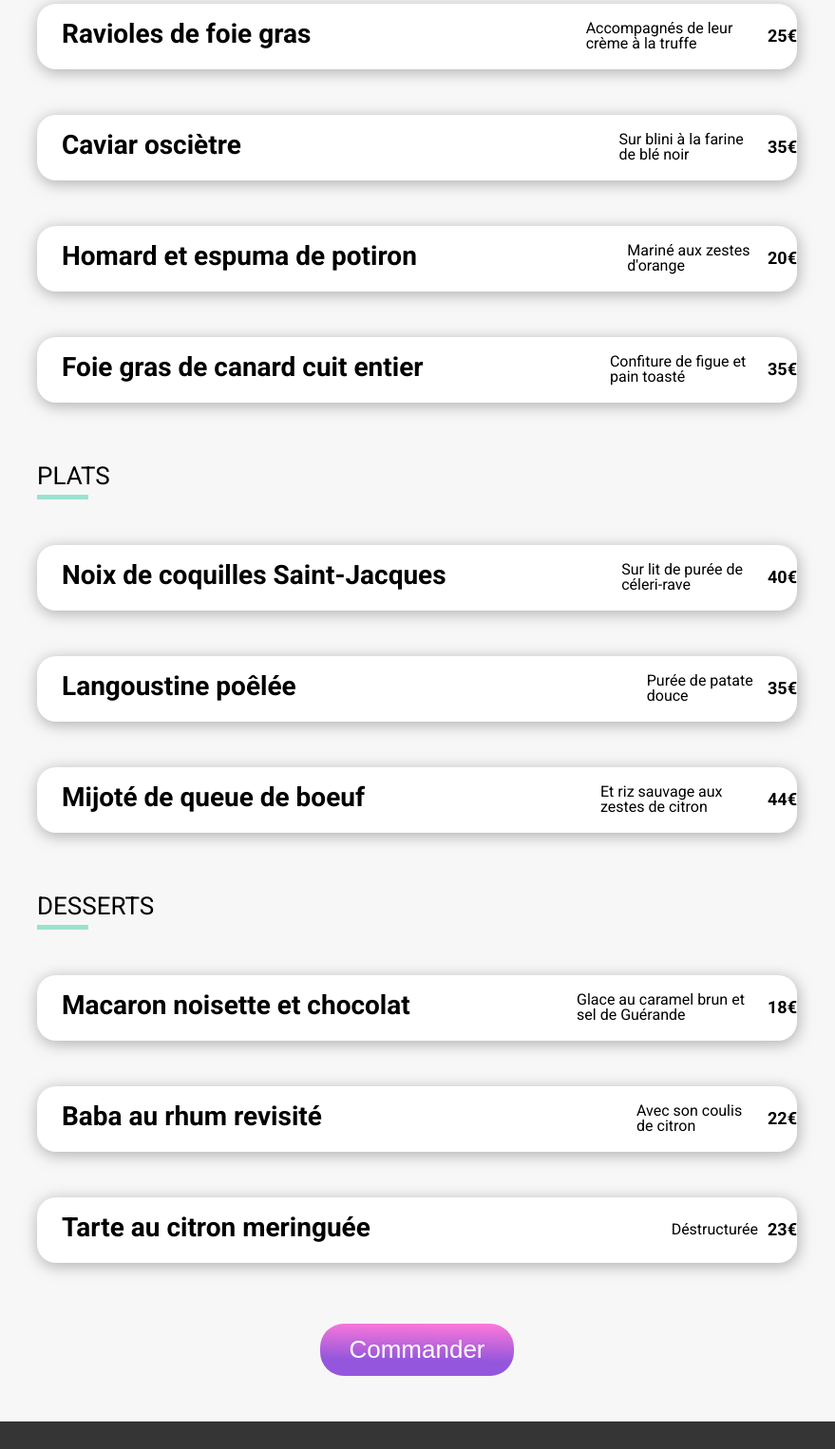
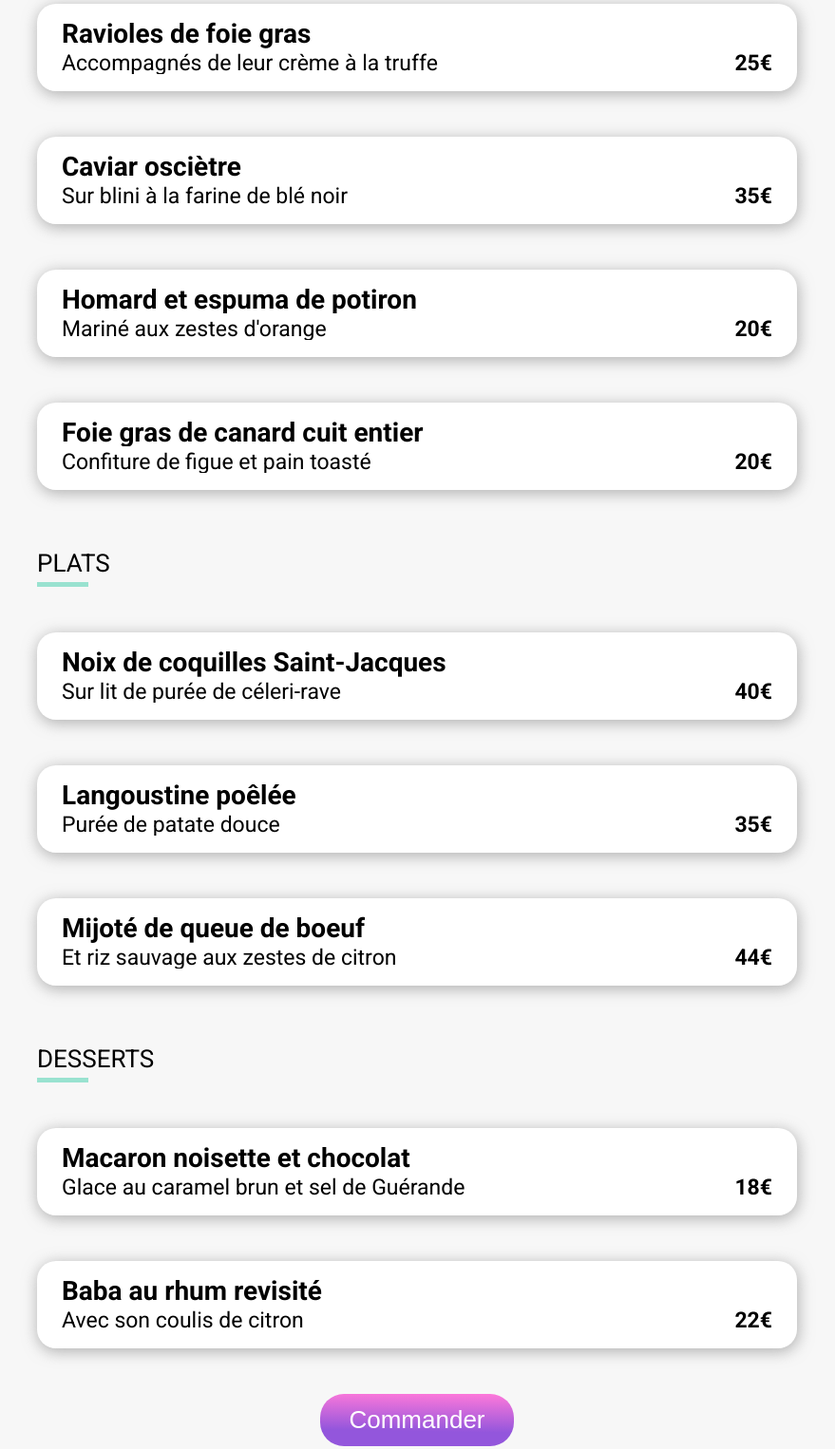
Before and after one commit to ergydev/ohmyfood, a plain HTML site: page menu_la_note_enchantee.html in a window 1280 px wide. Shown: the part 689-2215 px from the top of the page at 95% size, without its empty margins (201-1080 px from the left). Drawn offline with Linux system fonts and the light colour scheme; a web font is replaced by a local one.

Commit message:
fixed pages texts

```diff
--- a/menu_la_note_enchantee.html
+++ b/menu_la_note_enchantee.html
@@ -22,8 +22,6 @@
         <link rel="stylesheet" href="css/style.css">
     </head>
 <body>
-    <div id="page-container">
-
         <header id="menu__header">
             <div class="container">
                 <div class="header__logo">
@@ -52,48 +50,48 @@
                             <h2>entrées</h2>
                         </div>
                         <div class="menu__plat">
-                            <div class="menu__plat--title">
+                            <div class="menu__plat--title elipssis">
                                 <h3>Ravioles de foie gras</h3>
+                                <div class="menu__plat--text">
+                                    <p class="elipssis">Accompagnés de leur crème à la truffe</p>
+                                    <p class="menu__plat--price">25€</p>
                                 </div>
-                            <div class="menu__plat--text">
-                                <p>Accompagnés de leur crème à la truffe</p>
-                                <p class="menu__plat--price">25€</p>
                             </div>
                             <div class="menu__plat--validate">
                                 <i class="fa-solid fa-check"></i>
                             </div>
                         </div>
                         <div class="menu__plat">
-                            <div class="menu__plat--title">
+                            <div class="menu__plat--title elipssis">
                                 <h3>Caviar osciètre</h3>
+                                <div class="menu__plat--text">
+                                    <p class="elipssis">Sur blini à la farine de blé noir</p>
+                                    <p class="menu__plat--price">35€</p>
                                 </div>
-                            <div class="menu__plat--text">
-                                <p>Sur blini à la farine de blé noir</p>
-                                <p class="menu__plat--price">35€</p>
                             </div>
                             <div class="menu__plat--validate">
                                 <i class="fa-solid fa-check"></i>
                             </div>
                         </div>
                         <div class="menu__plat">
-                            <div class="menu__plat--title">
-                                <h3>Homard et espuma de potiron</h3>
+                            <div class="menu__plat--title elipssis">
+                                <h3 class="elipssis">Homard et espuma de potiron</h3>
+                                <div class="menu__plat--text">
+                                    <p class="elipssis">Mariné aux zestes d'orange</p>
+                                    <p class="menu__plat--price">20€</p>
                                 </div>
-                            <div class="menu__plat--text">
-                                <p>Mariné aux zestes d'orange</p>
-                                <p class="menu__plat--price">20€</p>
                             </div>
                             <div class="menu__plat--validate">
                                 <i class="fa-solid fa-check"></i>
                             </div>
                         </div>
                         <div class="menu__plat">
-                            <div class="menu__plat--title">
-                                <h3>Foie gras de canard cuit entier</h3>
+                            <div class="menu__plat--title elipssis">
+                                <h3 class="elipssis">Foie gras de canard cuit entier</h3>
+                                <div class="menu__plat--text">
+                                    <p class="elipssis">Confiture de figue et pain toasté</p>
+                                    <p class="menu__plat--price">20€</p>
                                 </div>
-                            <div class="menu__plat--text">
-                                <p>Confiture de figue et pain toasté</p>
-                                <p class="menu__plat--price">35€</p>
                             </div>
                             <div class="menu__plat--validate">
                                 <i class="fa-solid fa-check"></i>
@@ -106,36 +104,36 @@
                             <h2>plats</h2>
                         </div>
                         <div class="menu__plat">
-                            <div class="menu__plat--title">
+                            <div class="menu__plat--title elipssis">
                                 <h3>Noix de coquilles Saint-Jacques</h3>
+                                <div class="menu__plat--text">
+                                    <p class="elipssis">Sur lit de purée de céleri-rave</p>
+                                    <p class="menu__plat--price">40€</p>
                                 </div>
-                            <div class="menu__plat--text">
-                                <p>Sur lit de purée de céleri-rave</p>
-                                <p class="menu__plat--price">40€</p>
                             </div>
                             <div class="menu__plat--validate">
                                 <i class="fa-solid fa-check"></i>
                             </div>
                         </div>
                         <div class="menu__plat">
-                            <div class="menu__plat--title">
+                            <div class="menu__plat--title elipssis">
                                 <h3>Langoustine poêlée</h3>
+                                <div class="menu__plat--text">
+                                    <p class="elipssis">Purée de patate douce</p>
+                                    <p class="menu__plat--price">35€</p>
                                 </div>
-                            <div class="menu__plat--text">
-                                <p>Purée de patate douce</p>
-                                <p class="menu__plat--price">35€</p>
                             </div>
                             <div class="menu__plat--validate">
                                 <i class="fa-solid fa-check"></i>
                             </div>
                         </div>
                         <div class="menu__plat">
-                            <div class="menu__plat--title">
+                            <div class="menu__plat--title elipssis">
                                 <h3>Mijoté de queue de boeuf</h3>
+                                <div class="menu__plat--text">
+                                    <p class="elipssis">Et riz sauvage aux zestes de citron</p>
+                                    <p class="menu__plat--price">44€</p>
                                 </div>
-                            <div class="menu__plat--text">
-                                <p>Et riz sauvage aux zestes de citron</p>
-                                <p class="menu__plat--price">44€</p>
                             </div>
                             <div class="menu__plat--validate">
                                 <i class="fa-solid fa-check"></i>
@@ -148,43 +146,29 @@
                             <h2>Desserts</h2>
                         </div>
                         <div class="menu__plat">
-                            <div class="menu__plat--title">
+                            <div class="menu__plat--title elipssis">
                                 <h3>Macaron noisette et chocolat</h3>
+                                <div class="menu__plat--text">
+                                    <p class="elipssis">Glace au caramel brun et sel de Guérande</p>
+                                    <p class="menu__plat--price">18€</p>
                                 </div>
-                            <div class="menu__plat--text">
-                                <p>Glace au caramel brun et sel de Guérande</p>
-                                <p class="menu__plat--price">18€</p>
                             </div>
                             <div class="menu__plat--validate">
                                 <i class="fa-solid fa-check"></i>
                             </div>
                         </div>
                         <div class="menu__plat">
-                            <div class="menu__plat--title">
-                                <h3>Baba au rhum revisité</h3>
+                            <div class="menu__plat--title elipssis">
+                                <h3>Baba au rhum revisité </h3>
+                                <div class="menu__plat--text">
+                                    <p class="elipssis">Avec son coulis de citron</p>
+                                    <p class="menu__plat--price">22€</p>
                                 </div>
-                            <div class="menu__plat--text">
-                                <p>Avec son coulis de citron</p>
-                                <p class="menu__plat--price">22€</p>
                             </div>
                             <div class="menu__plat--validate">
                                 <i class="fa-solid fa-check"></i>
                             </div>
                         </div>
-                        <div class="menu__plat">
-                            <div class="menu__plat--title">
-                                <h3>Tarte au citron meringuée</h3>
-                            </div>
-                            <div class="menu__plat--text">
-                                <p>Déstructurée</p>
-                                <p class="menu__plat--price">23€</p>
-                            </div>
-                            <div class="menu__plat--validate">
-                                <i class="fa-solid fa-check"></i>
-                            </div>
-                        </div>
-                    </div>
-
                     <div class="menu__button">
                         <button class="menu__button--btn btn">Commander</button>
                     </div>
@@ -213,6 +197,5 @@
                 </div>
             </div>
         </footer>
-    </div>
 </body>
 </html>
```
Also changed, not shown: menu_a_la_francaise.html (+37 -40 lines), menu_le_delice_des_sens.html (+37 -40 lines). Lines whose indentation alone changed are shown as unchanged.
